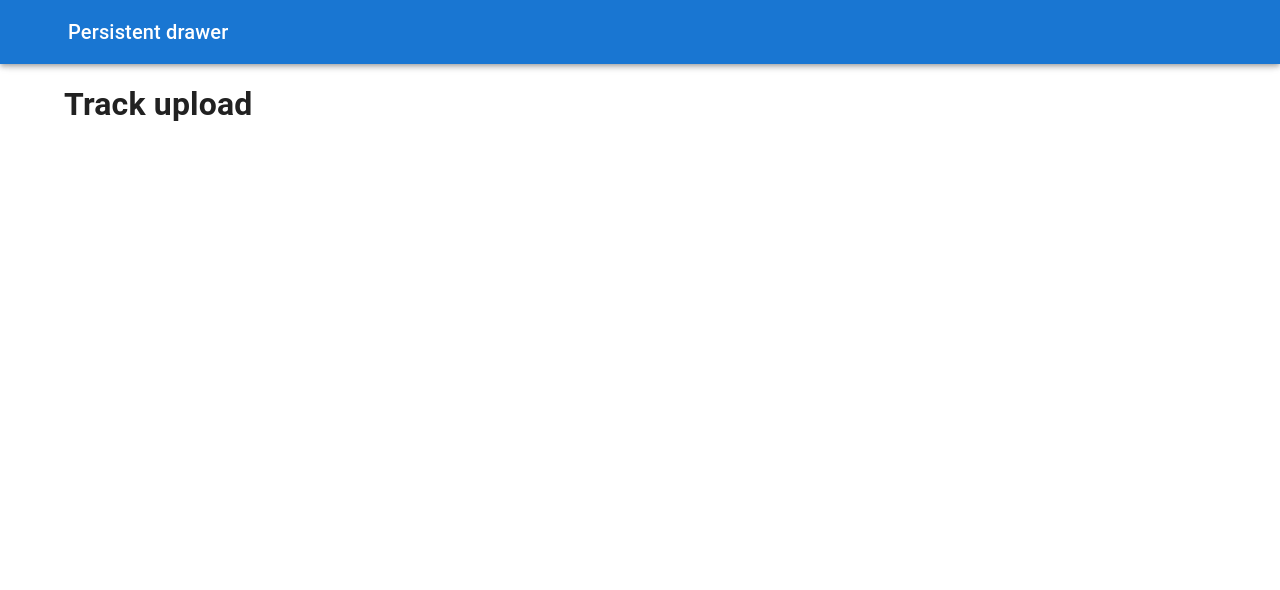
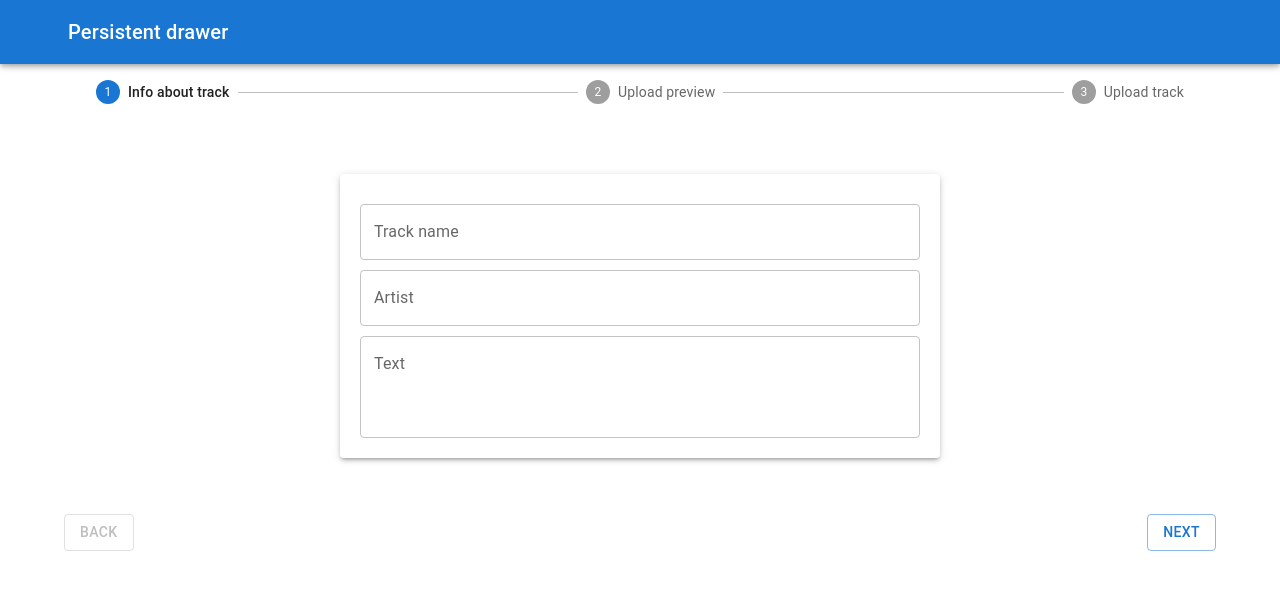
Before and after one commit to PavelKrokhmal/music-platform-cource, a Next.js app in the folder client/: page /tracks/create in a window 1280 px wide. Shown: the top 590 px of the page. Built offline with nearby package versions, Linux system fonts and the light colour scheme; some icons are missing.

Commit message:
Step Wrapper

```diff
--- /dev/null
+++ b/client/components/StepWrapper.tsx
@@ -0,0 +1,30 @@
+import React from 'react'
+import {Card, Container, Grid, Step, StepLabel, Stepper} from "@material-ui/core";
+
+interface StepWrapperProps {
+    activeStep: number;
+}
+
+const steps = ['Info about track', 'Upload preview', 'Upload track']
+
+const StepWrapper: React.FC<StepWrapperProps> = ({activeStep, children}) => {
+    return (
+        <Container>
+            <Stepper activeStep={activeStep}>
+                {
+                    steps.map((step, index) =>
+                        <Step key={index} completed={activeStep > index}>
+                            <StepLabel>{step}</StepLabel>
+                        </Step>)
+                }
+            </Stepper>
+            <Grid container justifyContent={'center'} style={{margin: '70px 0', height: 270}}>
+                <Card style={{width: 600}} sx={{ boxShadow: 3 }}>
+                    {children}
+                </Card>
+            </Grid>
+        </Container>
+    )
+}
+
+export default StepWrapper
--- a/client/pages/tracks/create.tsx
+++ b/client/pages/tracks/create.tsx
@@ -1,10 +1,42 @@
-import React from 'react'
+import React, {useState} from 'react'
 import MainLayout from "../../layouts/MainLayout";
+import StepWrapper from "../../components/StepWrapper";
+import {Button, Grid, TextField} from "@material-ui/core";
 
 const Create = () => {
+    const [activeStep, setActiveStep] = useState(0)
+
+    const next = () => {
+        if (activeStep !== 2) {
+            setActiveStep(prev => prev + 1)
+        }
+    }
+
+    const back = () => {
+        setActiveStep(prev => prev - 1)
+    }
+
     return (
         <MainLayout>
-            <h1>Track upload</h1>
+            <StepWrapper activeStep={activeStep}>
+                {activeStep === 0 && (
+                    <Grid container direction={"column"} style={{padding: "20px"}}>
+                        <TextField style={{marginTop: "10px"}} label={'Track name'}/>
+                        <TextField style={{marginTop: "10px"}} label={'Artist'}/>
+                        <TextField style={{marginTop: "10px"}} label={'Text'} multiline rows={3}/>
+                    </Grid>
+                )}
+                {activeStep === 1 && (
+                    <h1>Step 2</h1>
+                )}
+                {activeStep === 2 && (
+                    <h1>Step 3</h1>
+                )}
+            </StepWrapper>
+            <Grid container justifyContent={'space-between'}>
+                <Button disabled={!activeStep} variant={'outlined'} onClick={back}>Back</Button>
+                <Button variant={'outlined'} onClick={next}>Next</Button>
+            </Grid>
         </MainLayout>
     )
 }
```
